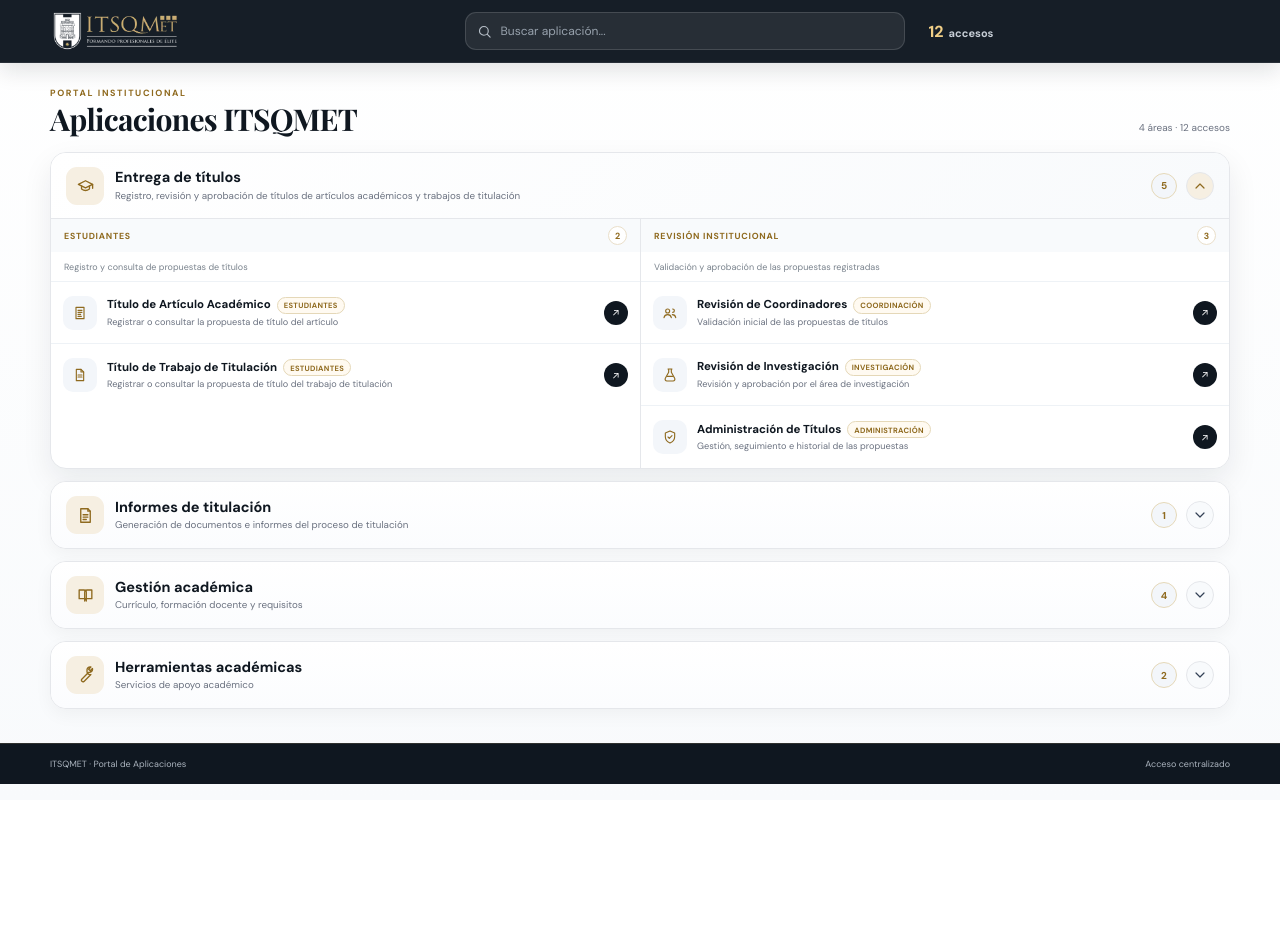
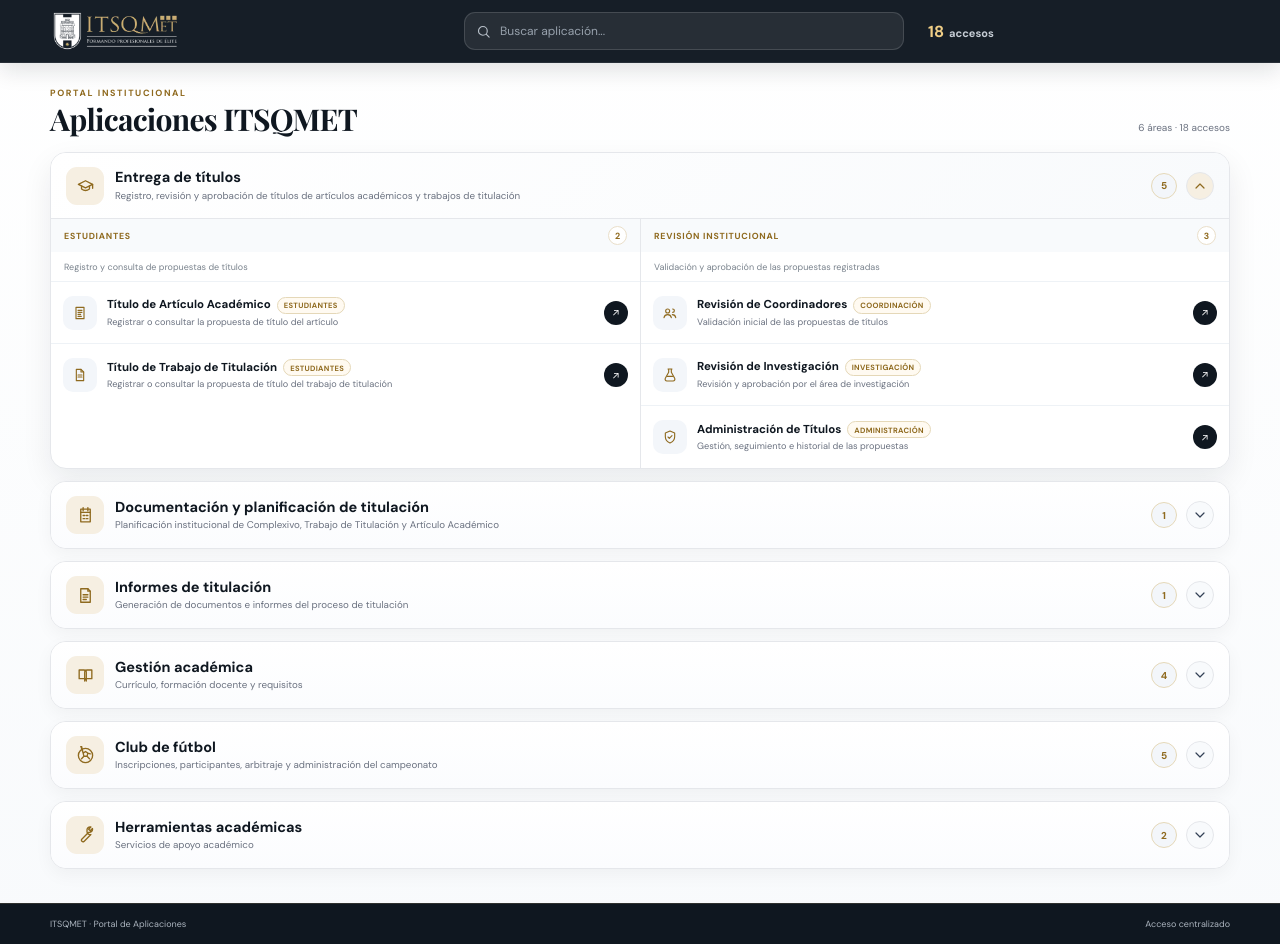
Before and after one commit to jeffer91/ITSQMET, a plain HTML site: page index.html in a window 1280 px wide. Before the commit the page ends 800 px from the top, so only its background shows below. Drawn offline with nearby package versions, Linux system fonts and the light colour scheme.

Commit message:
Integrar nuevas áreas del portal

```diff
--- a/index.html
+++ b/index.html
@@ -26,7 +26,7 @@
       </div>
 
       <div class="topbar__meta">
-        <strong id="app-count">12</strong>
+        <strong id="app-count">18</strong>
         <span>accesos</span>
       </div>
     </div>
@@ -57,6 +57,7 @@
   </footer>
 
   <script src="app.js"></script>
+  <script src="catalogo-extra.js"></script>
   <script src="accordion.js"></script>
 </body>
 </html>
```
